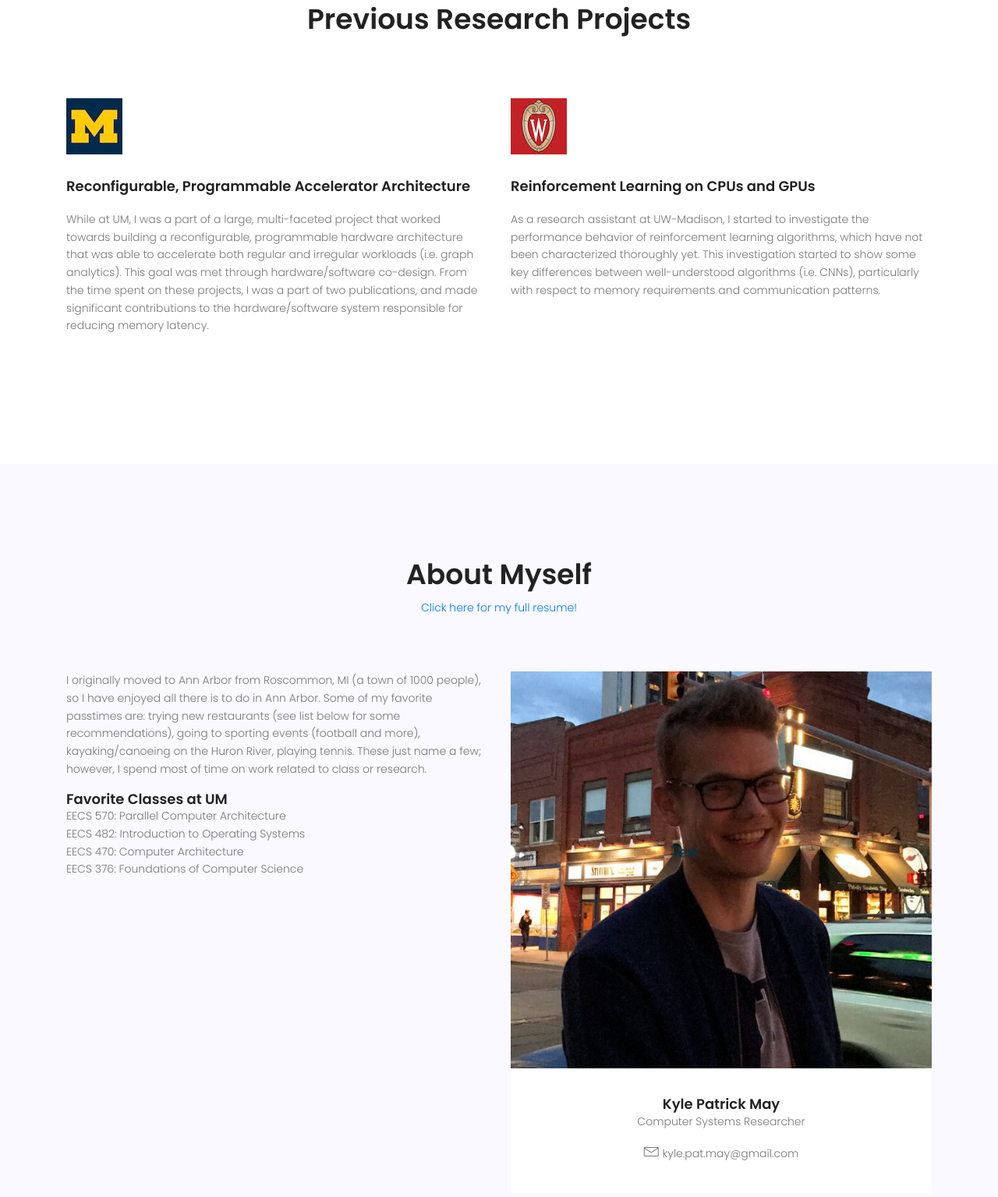
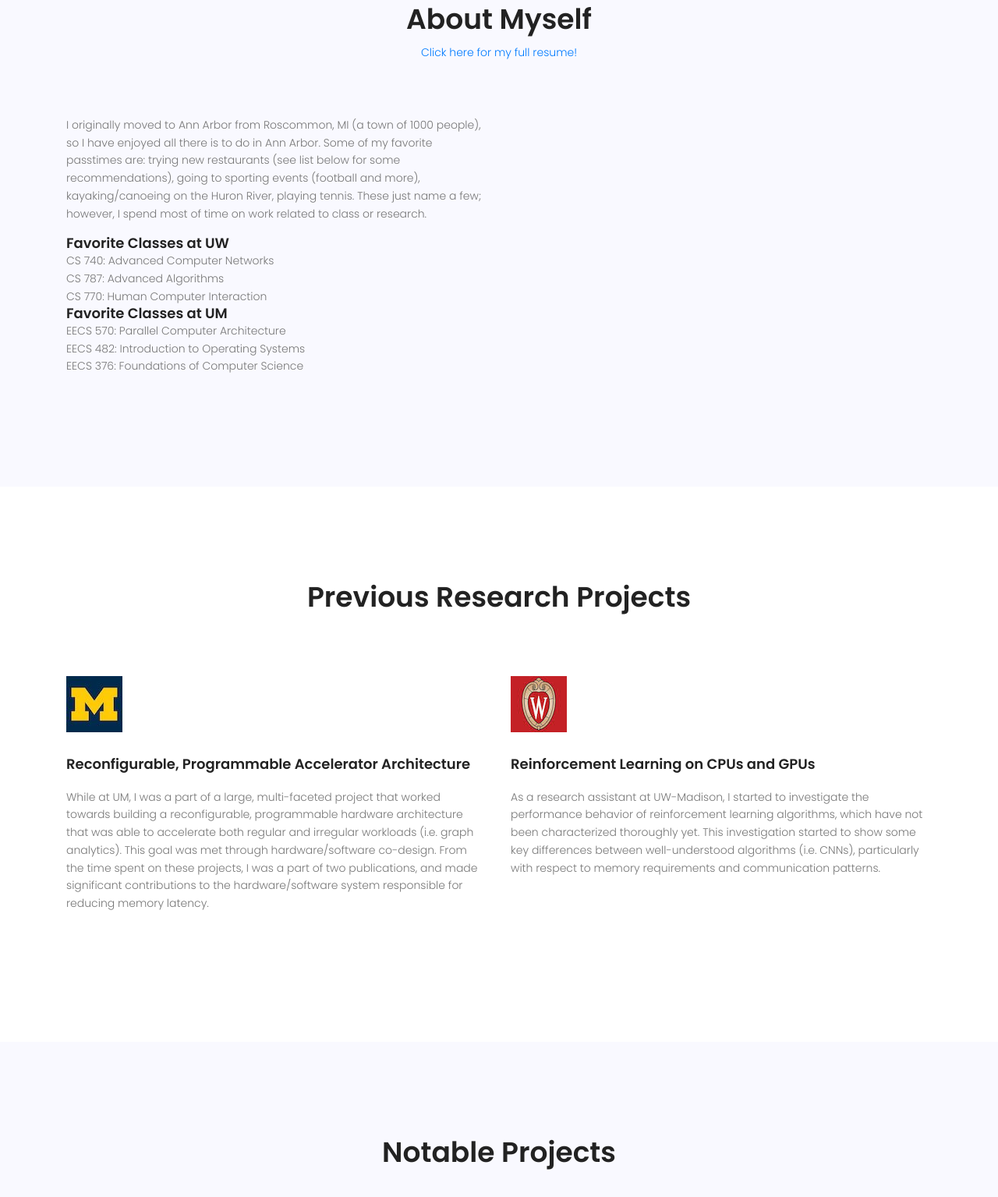
Before and after one commit to kyle-p-may/kyle-p-may.github.io, a plain HTML site: page index.html in a window 1280 px wide. Shown: the part 565-2100 px from the top of the page at 78% size. Drawn offline with nearby package versions, Linux system fonts and the light colour scheme.

Commit message:
update order and start with about section

```diff
--- a/index.html
+++ b/index.html
@@ -39,8 +39,8 @@
 							  <div class="collapse navbar-collapse justify-content-end align-items-center" id="navbarSupportedContent">
 							    <ul class="navbar-nav">
 									<li><a href="#home">Home</a></li>
+									<li><a href="#about">About Me</a></li>
 									<li><a href="#research">Research</a></li>
-									<li><a href="#about">About Me</a></li>
 									<li><a href="#projects">Notable Projects</a></li>
 <!--
 								    <li class="dropdown">
@@ -83,6 +83,44 @@
 			</div>
 			</section>
 			<!-- End banner Area -->
+
+			<!-- Start about Area -->
+			<section class="about-area section-gap" id="about">
+				<div class="container">
+					<div class="row d-flex justify-content-center">
+						<div class="menu-content pb-70 col-lg-8">
+							<div class="title text-center">
+								<h1 class="mb-10">About Myself</h1>
+									<a href="kylemay_resume.pdf">Click here for my full resume!</a>
+							</div>
+						</div>
+					</div>
+					<div class="row">
+						<div class="col-lg-6 about-left">
+							<p>
+								I originally moved to Ann Arbor from Roscommon, MI (a town of 1000 people), so I have enjoyed all there is to do in Ann Arbor.
+								Some of my favorite passtimes are: trying new restaurants (see list below for some recommendations), going to sporting events (football and more),
+								kayaking/canoeing on the Huron River, playing tennis. These just name a few; however, I spend most of time
+								on work related to class or research.
+							</p>
+							<h4>Favorite Classes at UW</h4>
+							<ul>
+								<li>CS 740: Advanced Computer Networks</li>
+								<li>CS 787: Advanced Algorithms</li>
+								<li>CS 770: Human Computer Interaction</li>
+							</ul>
+							<h4>Favorite Classes at UM</h4>
+							<ul>
+								<li>EECS 570: Parallel Computer Architecture</li>
+								<li>EECS 482: Introduction to Operating Systems</li>
+								<li>EECS 376: Foundations of Computer Science</li>
+							</ul>
+							<br>
+						</div>
+					</div>
+				</div>
+			</section>
+			<!-- End about Area -->
 
 			<!-- Start service Area -->
 			<section class="research-area section-gap" id="research">
@@ -155,48 +193,6 @@
 			</section>
 			<!-- End service Area -->
 
-			<!-- Start about Area -->
-			<section class="about-area section-gap" id="about">
-				<div class="container">
-					<div class="row d-flex justify-content-center">
-						<div class="menu-content pb-70 col-lg-8">
-							<div class="title text-center">
-								<h1 class="mb-10">About Myself</h1>
-									<a href="kylemay_resume.pdf">Click here for my full resume!</a>
-							</div>
-						</div>
-					</div>
-					<div class="row">
-						<div class="col-lg-6 about-left">
-							<p>
-								I originally moved to Ann Arbor from Roscommon, MI (a town of 1000 people), so I have enjoyed all there is to do in Ann Arbor.
-								Some of my favorite passtimes are: trying new restaurants (see list below for some recommendations), going to sporting events (football and more),
-								kayaking/canoeing on the Huron River, playing tennis. These just name a few; however, I spend most of time
-								on work related to class or research.
-							</p>
-							<h4>Favorite Classes at UM</h4>
-							<ul>
-								<li>EECS 570: Parallel Computer Architecture</li>
-								<li>EECS 482: Introduction to Operating Systems</li>
-								<li>EECS 470: Computer Architecture</li>
-								<li>EECS 376: Foundations of Computer Science</li>
-							</ul>
-							<br>
-						</div>
-						<div class="col-lg-6 about-right justify-content-end d-flex">
-							<div class="myself-wrap">
-								<img class="img-fluid" src="img/IMG_0381.PNG" alt="">
-								<div class="desc">
-									<h4>Kyle Patrick May</h4>
-									<p class="pb-10">Computer Systems Researcher</p>
-									<p><span class="lnr lnr-envelope"></span> kyle.pat.may@gmail.com</p>
-								</div>
-							</div>
-						</div>
-					</div>
-				</div>
-			</section>
-			<!-- End about Area -->
 			<!-- Start Notable Projects area -->
 			<section class="about-area section-gap" id="projects">
 				<div class="container">
```
